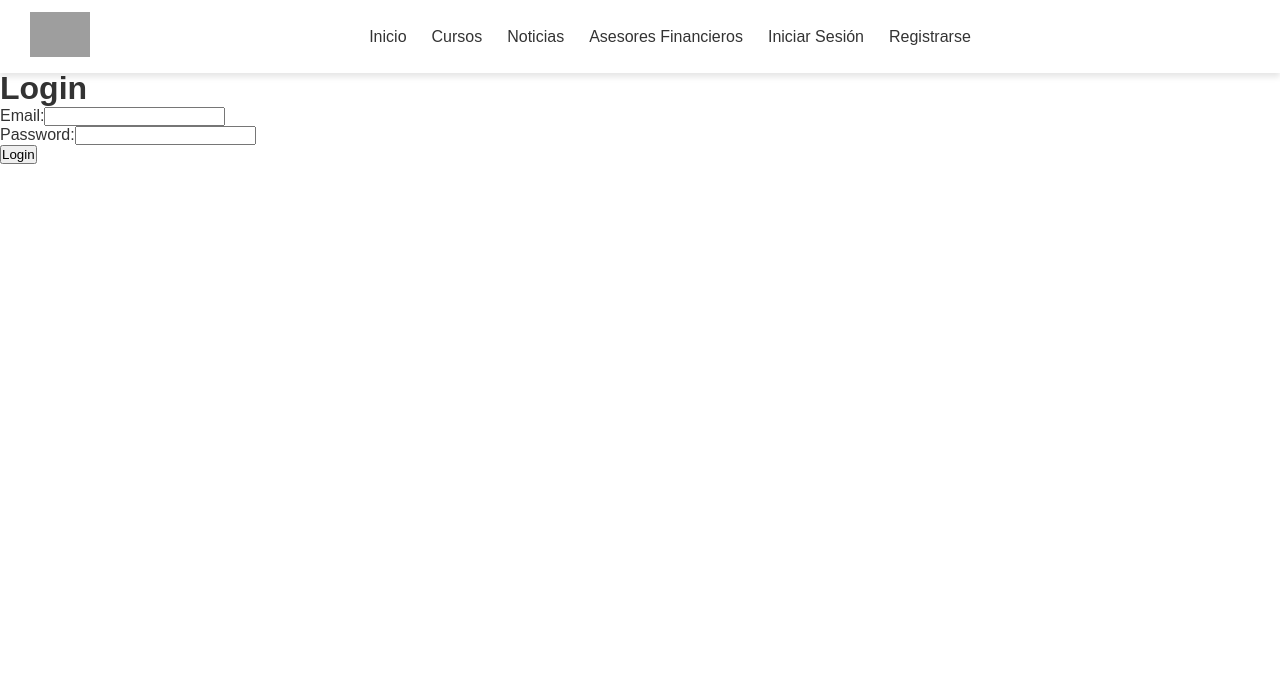
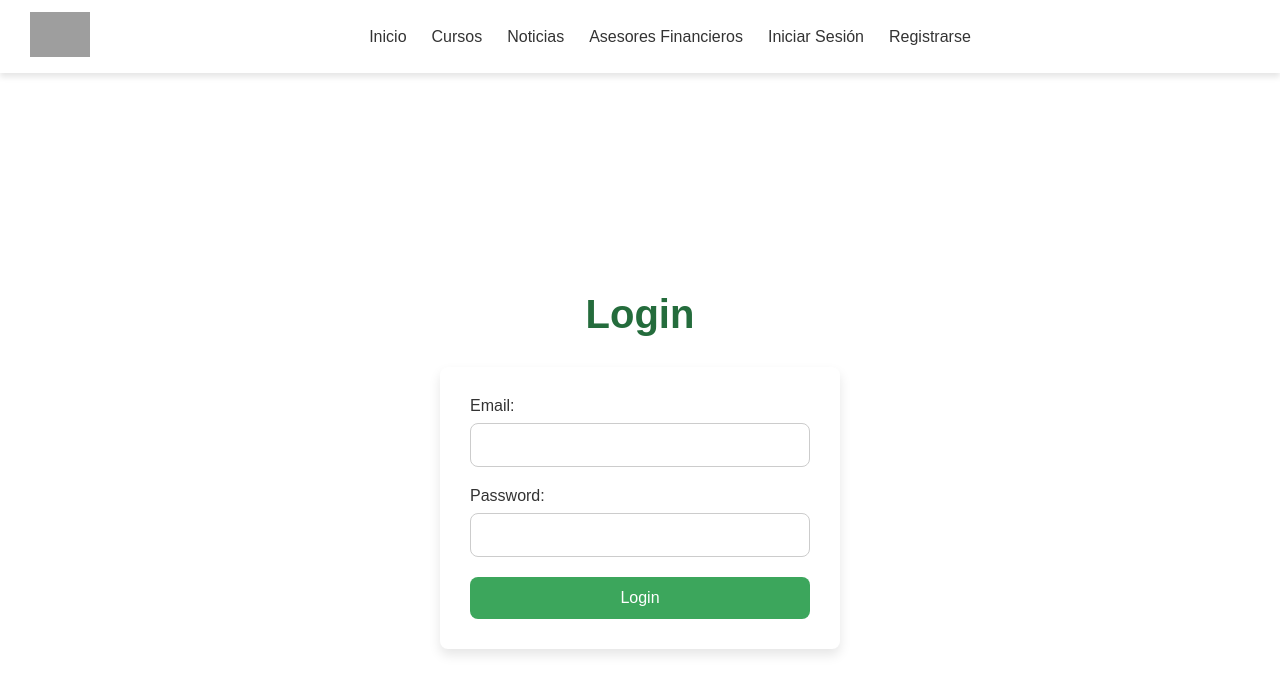
Before and after one commit to Tomas1995111/impulsoweb, a React (Create React App) app: page /login in a window 1280 px wide. Shown: the top 694 px of the page. Built offline with nearby package versions, Linux system fonts and the light colour scheme; grey boxes are pictures that could not be loaded.

Commit message:
login estilizado

```diff
--- a/src/pages/Login.js
+++ b/src/pages/Login.js
@@ -1,6 +1,7 @@
 import React, { useState } from 'react';
 import axios from 'axios';
 import { useNavigate } from 'react-router-dom';
+import './styles/Login.css';
 
 const Login = () => {
   const [email, setEmail] = useState('');
@@ -18,37 +19,40 @@ const Login = () => {
       localStorage.setItem('token', token);
       localStorage.setItem('role', role);
 
-      // Redirigir a la página de inicio (Home)
+      // Redirigir al home y forzar la recarga de la página
       navigate('/home');
+      window.location.reload(); // Esto recarga la página
     } catch (error) {
       setError(error.response?.data?.message || 'Error al iniciar sesión');
     }
   };
 
   return (
-    <div>
-      <h1>Login</h1>
-      <form onSubmit={handleLogin}>
-        <div>
+    <div className="login-container">
+      <h1 className="login-title">Login</h1>
+      <form onSubmit={handleLogin} className="login-form">
+        <div className="input-group">
           <label>Email:</label>
           <input
             type="email"
             value={email}
             onChange={(e) => setEmail(e.target.value)}
             required
+            className="input-field"
           />
         </div>
-        <div>
+        <div className="input-group">
           <label>Password:</label>
           <input
             type="password"
             value={password}
             onChange={(e) => setPassword(e.target.value)}
             required
+            className="input-field"
           />
         </div>
-        {error && <p>{error}</p>}
-        <button type="submit">Login</button>
+        {error && <p className="error-message">{error}</p>}
+        <button type="submit" className="submit-btn">Login</button>
       </form>
     </div>
   );
```
